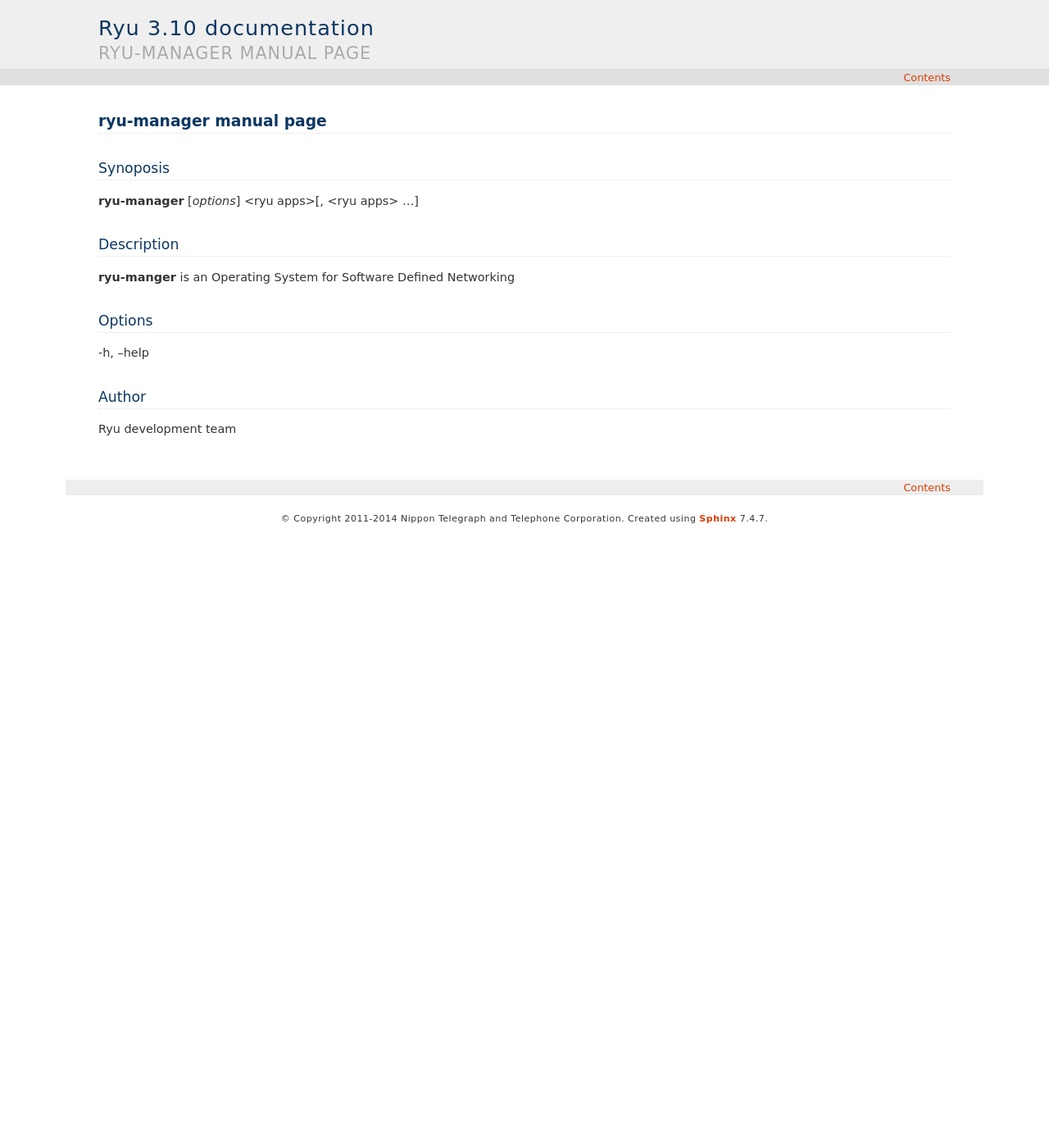
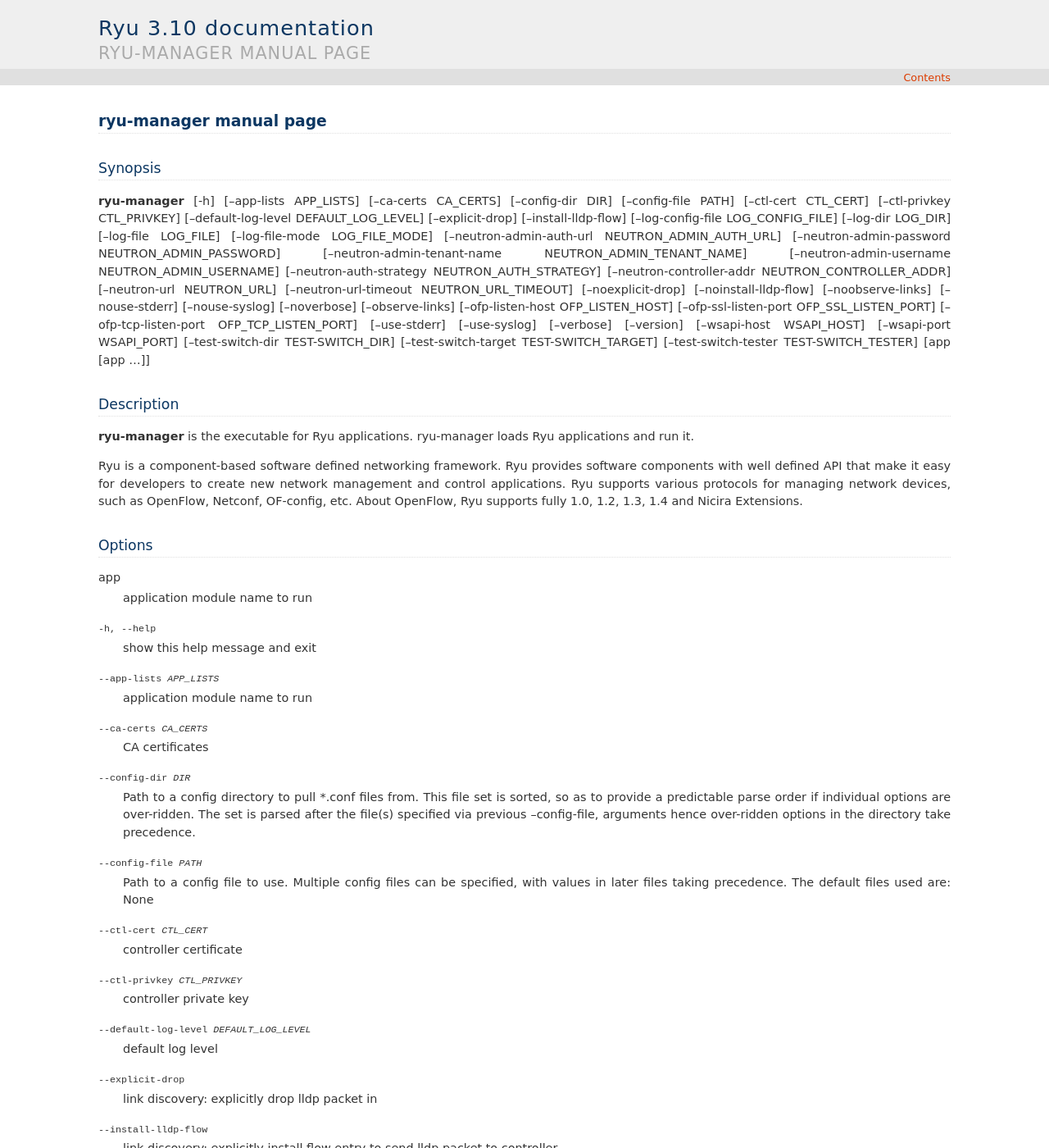
Before and after one commit to zengyue-github/ryu, a Sphinx documentation site: the page built from doc/source/man/ryu_manager.rst, in a window 1280 px wide and 1400 px high. Shown: the whole window at 82% size. Built offline with Sphinx 7.4.7, drawn with Linux system fonts in a browser that asks for light colours; some of the changed text lies outside the part shown.

Commit message:
package: add python-ryu-doc
This patch adds python-ryu-doc package which contains the HTML
documentation generated from doc/.
Also updates the man pages in doc/source/man/.

Signed-off-by: Yoshihiro Kaneko <ykaneko0929@gmail.com>
Signed-off-by: FUJITA Tomonori <fujita.tomonori@lab.ntt.co.jp>

```diff
--- a/doc/source/conf.py
+++ b/doc/source/conf.py
@@ -215,9 +215,9 @@
 # (source start file, name, description, authors, manual section).
 man_pages = [
     ('index', 'ryu', u'ryu Documentation',
-     [u'ryu development team'], 1),
-    ('man/ryu', 'ryu', u'ryu',
-     [u'ryu development team'], 1),
-    ('man/ryu_manager', 'ryu-manager', u'ryu manager',
-     [u'ryu development team'], 1),
+     [u'Ryu development team'], 8),
+    ('man/ryu', 'ryu', u'management for Ryu application',
+     [u'Ryu development team'], 8),
+    ('man/ryu_manager', 'ryu-manager', 'management for Ryu application',
+     [u'Ryu development team'], 8),
 ]
--- a/doc/source/man/ryu_manager.rst
+++ b/doc/source/man/ryu_manager.rst
@@ -3,18 +3,182 @@
 ryu-manager manual page
 =======================
 
-Synoposis
----------
-**ryu-manager** [*options*] <ryu apps>[, <ryu apps> ...]
+
+Synopsis
+--------
+**ryu-manager** [-h]
+[--app-lists APP_LISTS] [--ca-certs CA_CERTS]
+[--config-dir DIR] [--config-file PATH]
+[--ctl-cert CTL_CERT] [--ctl-privkey CTL_PRIVKEY]
+[--default-log-level DEFAULT_LOG_LEVEL] [--explicit-drop]
+[--install-lldp-flow] [--log-config-file LOG_CONFIG_FILE]
+[--log-dir LOG_DIR] [--log-file LOG_FILE]
+[--log-file-mode LOG_FILE_MODE]
+[--neutron-admin-auth-url NEUTRON_ADMIN_AUTH_URL]
+[--neutron-admin-password NEUTRON_ADMIN_PASSWORD]
+[--neutron-admin-tenant-name NEUTRON_ADMIN_TENANT_NAME]
+[--neutron-admin-username NEUTRON_ADMIN_USERNAME]
+[--neutron-auth-strategy NEUTRON_AUTH_STRATEGY]
+[--neutron-controller-addr NEUTRON_CONTROLLER_ADDR]
+[--neutron-url NEUTRON_URL]
+[--neutron-url-timeout NEUTRON_URL_TIMEOUT]
+[--noexplicit-drop] [--noinstall-lldp-flow]
+[--noobserve-links] [--nouse-stderr] [--nouse-syslog]
+[--noverbose] [--observe-links]
+[--ofp-listen-host OFP_LISTEN_HOST]
+[--ofp-ssl-listen-port OFP_SSL_LISTEN_PORT]
+[--ofp-tcp-listen-port OFP_TCP_LISTEN_PORT] [--use-stderr]
+[--use-syslog] [--verbose] [--version]
+[--wsapi-host WSAPI_HOST] [--wsapi-port WSAPI_PORT]
+[--test-switch-dir TEST-SWITCH_DIR]
+[--test-switch-target TEST-SWITCH_TARGET]
+[--test-switch-tester TEST-SWITCH_TESTER]
+[app [app ...]]
 
 Description
 -----------
-:program:`ryu-manger` is an Operating System for Software Defined Networking
+:program:`ryu-manager` is the executable for Ryu applications. ryu-manager
+loads Ryu applications and run it.
+
+Ryu is a component-based software defined networking framework. Ryu
+provides software components with well defined API that make it easy for
+developers to create new network management and control applications.
+Ryu supports various protocols for managing network devices, such as
+OpenFlow, Netconf, OF-config, etc. About OpenFlow, Ryu supports fully
+1.0, 1.2, 1.3, 1.4 and Nicira Extensions.
 
 Options
 -------
+app
+    application module name to run
+
 -h, --help
+    show this help message and exit
 
-Author
-------
-Ryu development team
+--app-lists APP_LISTS
+    application module name to run
+
+--ca-certs CA_CERTS
+    CA certificates
+
+--config-dir DIR
+    Path to a config directory to pull \*.conf files from.
+    This file set is sorted, so as to provide a
+    predictable parse order if individual options are
+    over-ridden. The set is parsed after the file(s)
+    specified via previous --config-file, arguments hence
+    over-ridden options in the directory take precedence.
+
+--config-file PATH
+    Path to a config file to use. Multiple config files
+    can be specified, with values in later files taking
+    precedence. The default files used are: None
+
+--ctl-cert CTL_CERT
+    controller certificate
+
+--ctl-privkey CTL_PRIVKEY
+    controller private key
+
+--default-log-level DEFAULT_LOG_LEVEL
+    default log level
+
+--explicit-drop
+    link discovery: explicitly drop lldp packet in
+
+--install-lldp-flow
+    link discovery: explicitly install flow entry to send
+    lldp packet to controller
+
+--log-config-file LOG_CONFIG_FILE
+    Path to a logging config file to use
+
+--log-dir LOG_DIR
+    log file directory
+
+--log-file LOG_FILE
+    log file name
+
+--log-file-mode LOG_FILE_MODE
+    default log file permission
+
+--neutron-admin-auth-url NEUTRON_ADMIN_AUTH_URL
+    auth url for connecting to neutron in admin context
+
+--neutron-admin-password NEUTRON_ADMIN_PASSWORD
+    password for connecting to neutron in admin context
+
+--neutron-admin-tenant-name NEUTRON_ADMIN_TENANT_NAME
+    tenant name for connecting to neutron in admin context
+
+--neutron-admin-username NEUTRON_ADMIN_USERNAME
+    username for connecting to neutron in admin context
+
+--neutron-auth-strategy NEUTRON_AUTH_STRATEGY
+    auth strategy for connecting to neutron in admincontext
+
+--neutron-controller-addr NEUTRON_CONTROLLER_ADDR
+    openflow method:address:port to set controller ofovs bridge
+
+--neutron-url NEUTRON_URL
+    URL for connecting to neutron
+
+--neutron-url-timeout NEUTRON_URL_TIMEOUT
+    timeout value for connecting to neutron in seconds
+
+--noexplicit-drop
+    The inverse of --explicit-drop
+
+--noinstall-lldp-flow
+    The inverse of --install-lldp-flow
+
+--noobserve-links
+    The inverse of --observe-links
+
+--nouse-stderr
+    The inverse of --use-stderr
+
+--nouse-syslog
+    The inverse of --use-syslog
+
+--noverbose
+    The inverse of --verbose
+
+--observe-links
+    observe link discovery events.
+
+--ofp-listen-host OFP_LISTEN_HOST
+    openflow listen host
+
+--ofp-ssl-listen-port OFP_SSL_LISTEN_PORT
+    openflow ssl listen port
+
+--ofp-tcp-listen-port OFP_TCP_LISTEN_PORT
+    openflow tcp listen port
+
+--use-stderr
+    log to standard error
+
+--use-syslog
+    output to syslog
+
+--verbose
+    show debug output
+
+--version
+    show program's version number and exit
+
+--wsapi-host WSAPI_HOST
+    webapp listen host
+
+--wsapi-port WSAPI_PORT
+    webapp listen port
+
+--test-switch-dir TEST-SWITCH_DIR
+    test files directory
+
+--test-switch-target TEST-SWITCH_TARGET
+    target sw dp-id
+
+--test-switch-tester TEST-SWITCH_TESTER
+    tester sw dp-id
```
Also changed, not shown: doc/source/man/ryu.rst (+35 -7 lines), 7 other files.
